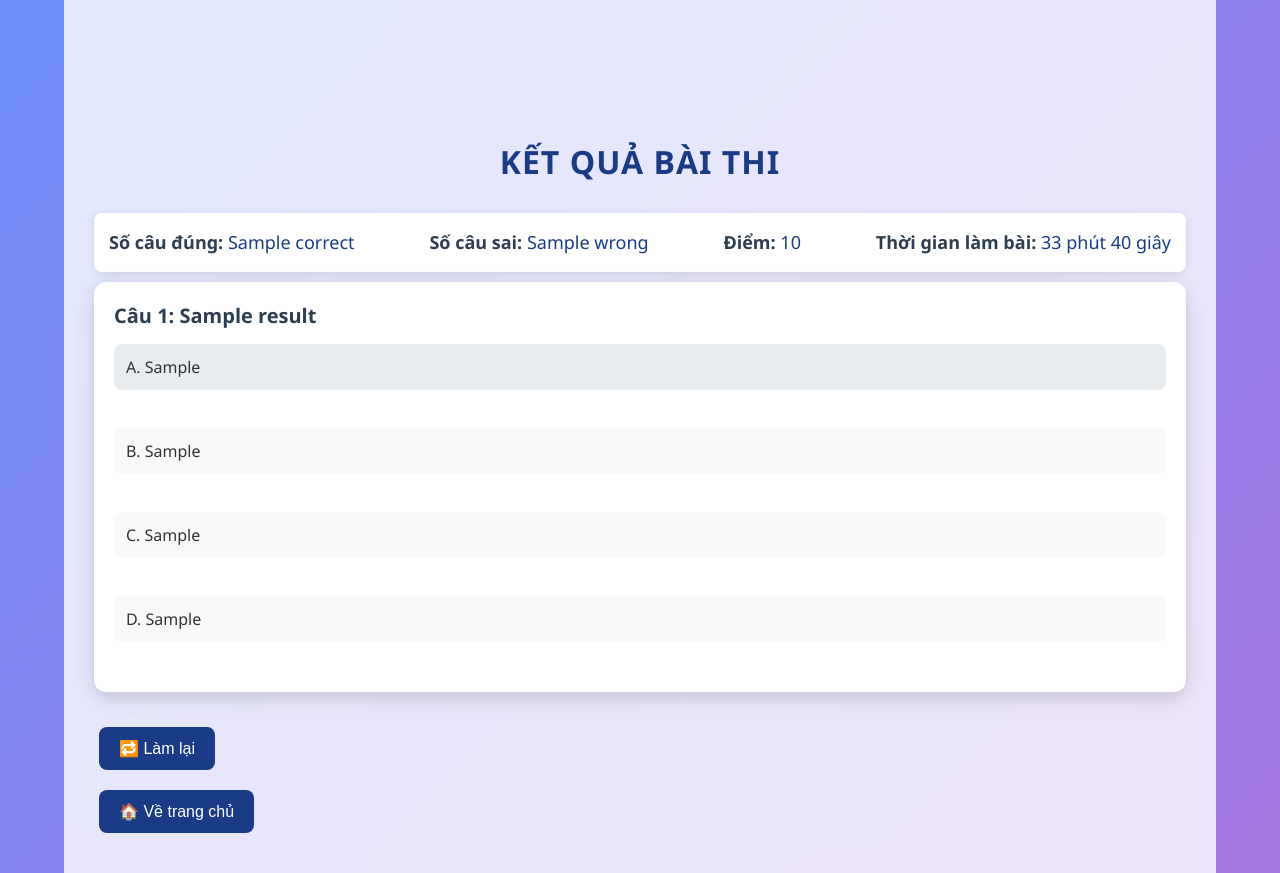
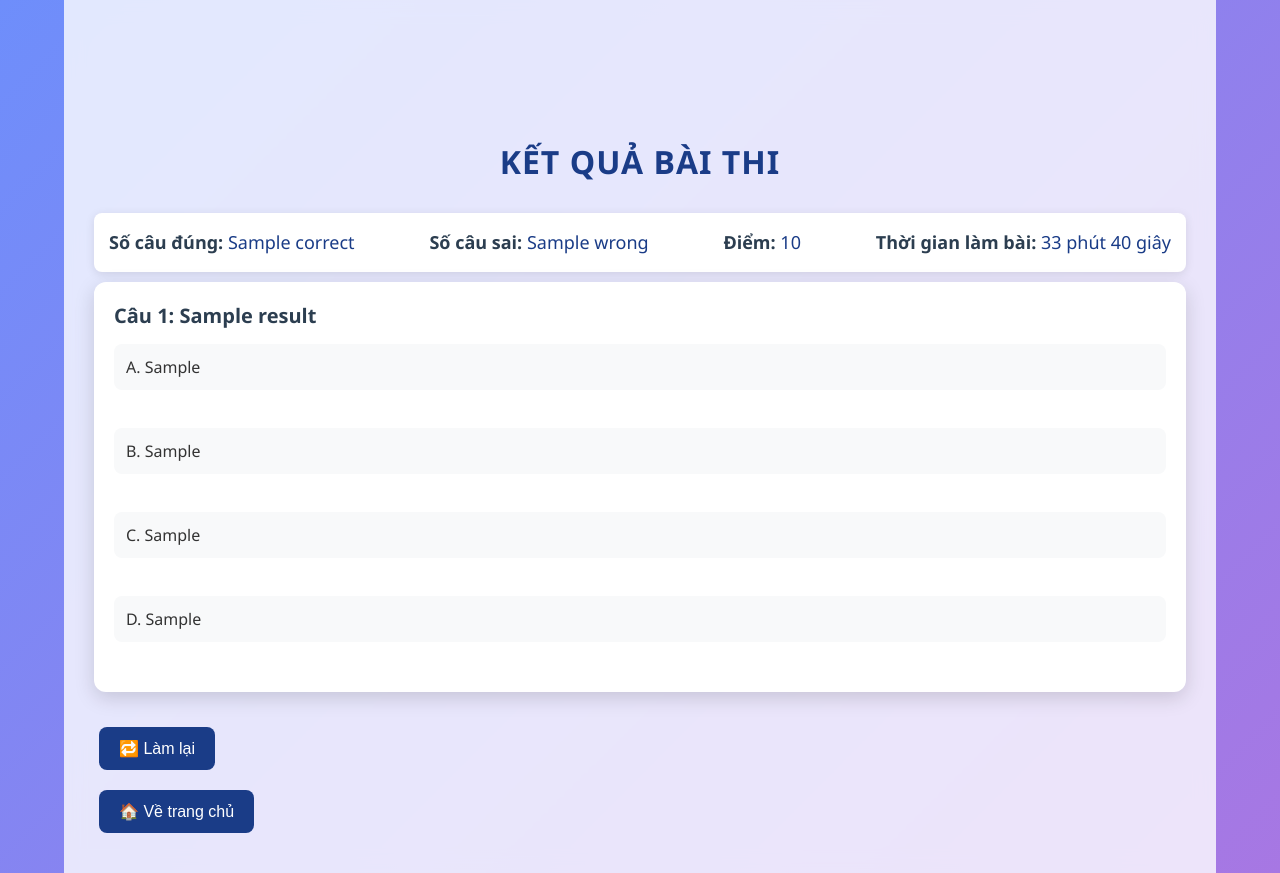
Before and after one commit to winlilom24/NhomTN, a PHP site: the page made by views/result.php in a window 1280 px wide, with the pointer over the restyled element. Run offline with PHP 8.4, Linux system fonts and the light colour scheme; the template is opened without the code that fills it: most values are stand-ins (such as "Sample title", 1, 10 or a date in 2020).

Commit message:
tắt hover

```diff
--- a/style/css/trangNopBai.css
+++ b/style/css/trangNopBai.css
@@ -108,10 +108,10 @@ h2 {
   color: #fff;
   font-weight: 500;
 }
-
+/*
 .answer-label:hover {
-  background: #e9ecef;
-}
+  background: #0000CD;
+} */
 
 .answer-label.correct-answer:hover,
 .answer-label.incorrect:hover {
```
